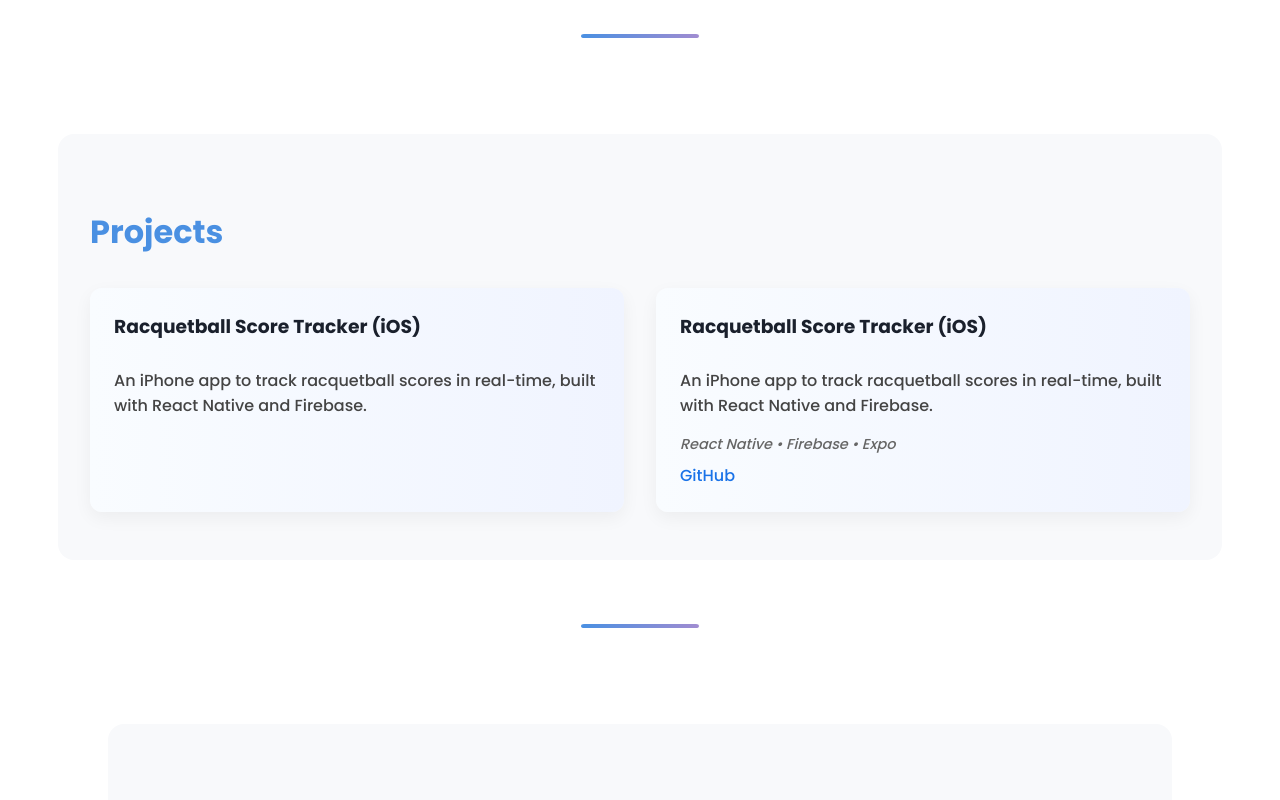
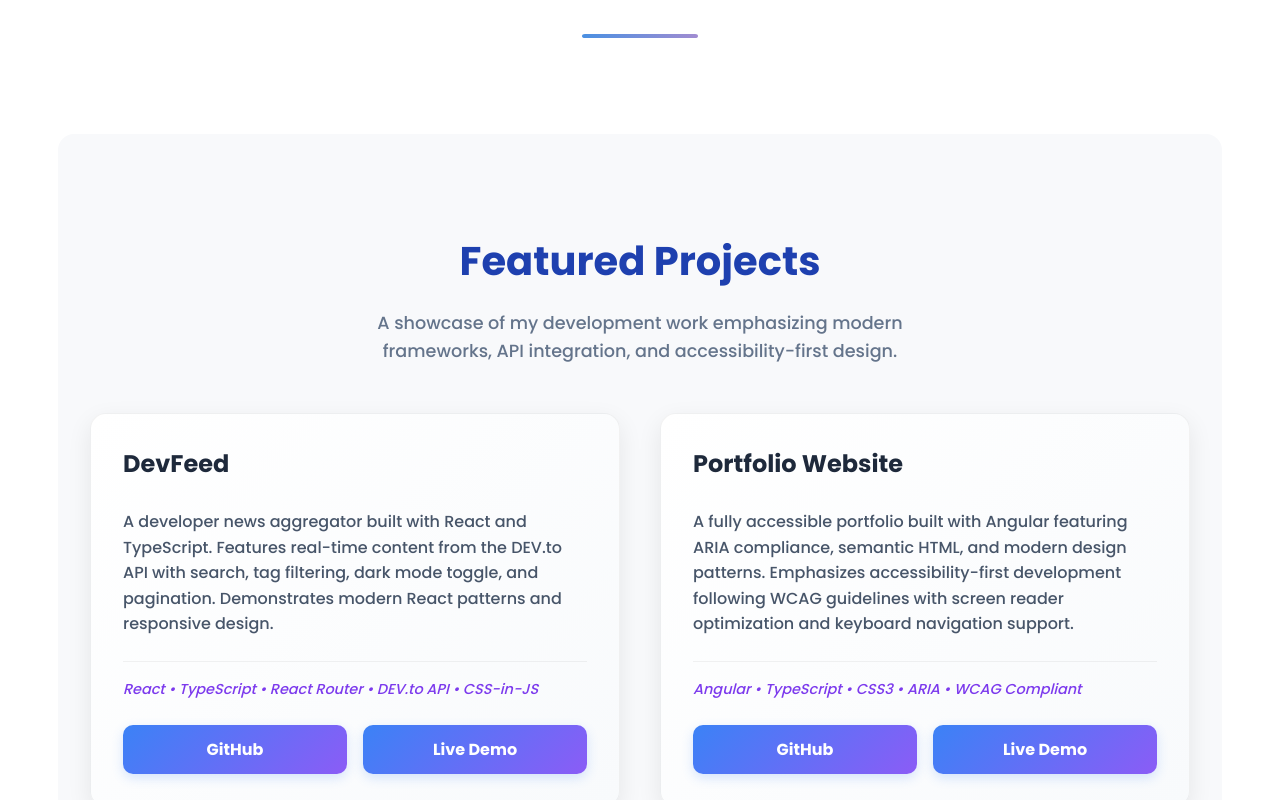
Before and after one commit to Msagi1/my-resume, an Angular app: page / in a window 1280 px wide. Shown: the part 1840-2640 px from the top of the page. Built offline with nearby package versions, Linux system fonts and the light colour scheme.

Commit message:
Added footer component and project description and aria fix

```diff
--- a/src/app/app.component.html
+++ b/src/app/app.component.html
@@ -1,2 +1,3 @@
 <app-header></app-header>
 <app-home></app-home>
+<app-footer></app-footer>
--- a/src/app/app.component.ts
+++ b/src/app/app.component.ts
@@ -1,10 +1,11 @@
 import { Component } from '@angular/core';
 import { HeaderComponent } from './components/header/header.component';
 import { HomeComponent } from './components/home/home.component';
+import { FooterComponent } from './components/footer/footer.component';
 
 @Component({
   selector: 'app-root',
-  imports: [ HeaderComponent, HomeComponent],
+  imports: [ HeaderComponent, HomeComponent, FooterComponent],
   templateUrl: './app.component.html',
   styleUrl: './app.component.css'
 })
--- /dev/null
+++ b/src/app/components/footer/footer.component.css
@@ -0,0 +1,66 @@
+.site-footer {
+    background: linear-gradient(135deg, #f8fafc, #f1f5f9);
+    border-top: 1px solid rgba(0, 0, 0, 0.08);
+    margin-top: 4rem;
+  }
+
+  .footer-container {
+    max-width: 1200px;
+    margin: 0 auto;
+    padding: 0 2rem;
+  }
+
+  .footer-content {
+    text-align: center;
+    padding: 3rem 0;
+  }
+
+  .copyright {
+    color: #475569;
+    font-size: 1rem;
+    margin: 0 0 0.75rem 0;
+    font-weight: 500;
+  }
+
+  .footer-tagline {
+    color: #64748b;
+    font-size: 0.9rem;
+    font-style: italic;
+    margin: 0;
+  }
+
+  @media (max-width: 768px) {
+    .footer-container {
+      padding: 0 1.5rem;
+    }
+
+    .footer-content {
+      padding: 2.5rem 0;
+    }
+
+    .copyright {
+      font-size: 0.9rem;
+    }
+
+    .footer-tagline {
+      font-size: 0.85rem;
+    }
+  }
+
+  @media (max-width: 480px) {
+    .footer-container {
+      padding: 0 1rem;
+    }
+
+    .footer-content {
+      padding: 2rem 0;
+    }
+
+    .copyright {
+      font-size: 0.8rem;
+    }
+
+    .footer-tagline {
+      font-size: 0.8rem;
+    }
+  }
--- /dev/null
+++ b/src/app/components/footer/footer.component.html
@@ -0,0 +1,12 @@
+<footer class="site-footer" role="contentinfo" aria-label="Site footer">
+  <div class="footer-container">
+    <div class="footer-content">
+      <p class="copyright">
+        © {{ currentYear }} Manjusha Sagi. Built with Angular & designed with ❤️
+      </p>
+      <p class="footer-tagline">
+        Frontend Engineer passionate about creating exceptional user experiences
+      </p>
+    </div>
+  </div>
+</footer>
--- /dev/null
+++ b/src/app/components/footer/footer.component.ts
@@ -0,0 +1,16 @@
+import { Component } from '@angular/core';
+
+@Component({
+  selector: 'app-footer',
+  standalone: true,
+  imports: [],
+  templateUrl: './footer.component.html',
+  styleUrls: ['./footer.component.css']
+})
+export class FooterComponent {
+
+  currentYear = new Date().getFullYear();
+
+  constructor() { }
+
+}
--- a/src/app/components/home/projects/projects.component.css
+++ b/src/app/components/home/projects/projects.component.css
@@ -1,66 +1,147 @@
 #projects {
   margin-top: 6rem;
-    padding-top: 2rem;
+  padding: 4rem 2rem;
   background-color: #f8f9fb;
   border-radius: 16px;
-    padding: 3rem 2rem;
 }
 
 .projects-section {
-    padding: 4rem 2rem;
   max-width: 1100px;
   margin: auto;
+}
 
 .section-title {
-        font-size: 2rem;
-        color: #4a90e2;
-        margin-bottom: 0.5rem;
+  font-size: 2.5rem;
+  color: #1e40af;
+  margin-bottom: 1rem;
+  text-align: center;
+  font-weight: 700;
 }
+
+.section-description {
+  text-align: center;
+  font-size: 1.1rem;
+  color: #64748b;
+  margin-bottom: 3rem;
+  max-width: 600px;
+  margin-left: auto;
+  margin-right: auto;
+  line-height: 1.6;
 }
 
 .projects-grid {
   display: grid;
-    grid-template-columns: repeat(auto-fit, minmax(280px, 1fr));
-    gap: 2rem;
+  grid-template-columns: repeat(auto-fit, minmax(350px, 1fr));
+  gap: 2.5rem;
   margin-top: 2rem;
 }
 
 .project-card {
-    background: linear-gradient(to right, #f9fcff, #f0f4ff);
-    padding: 1.5rem;
-    border-radius: 12px;
-    box-shadow: 0 6px 18px rgba(0,0,0,0.05);
-    transition: transform 0.2s;
+  background: linear-gradient(135deg, #ffffff, #f8fafc);
+  padding: 2rem;
+  border-radius: 16px;
+  box-shadow: 0 8px 24px rgba(0, 0, 0, 0.08);
+  transition: all 0.3s ease;
   display: flex;
   flex-direction: column;
+  border: 1px solid rgba(0, 0, 0, 0.05);
+  min-height: 320px;
+}
 
-    h3 {
+.project-card:hover {
+  transform: translateY(-8px);
+  box-shadow: 0 12px 36px rgba(0, 0, 0, 0.12);
+  border-color: rgba(30, 64, 175, 0.2);
+}
+
+.project-card h3 {
   margin-top: 0;
-      color: #1a202c;
+  margin-bottom: 1rem;
+  color: #1e293b;
+  font-size: 1.5rem;
+  font-weight: 700;
 }
-    p {
-        margin: 0.5rem 0;
-        color: #444;
+
+.project-card p {
+  margin: 0.75rem 0;
+  color: #475569;
+  line-height: 1.6;
+  flex-grow: 1;
 }
 
 .tech-stack {
   font-style: italic;
   font-size: 0.9rem;
-        color: #666;
+  color: #7c3aed !important;
+  font-weight: 500;
+  margin-bottom: 1.5rem !important;
+  padding-top: 1rem;
+  border-top: 1px solid rgba(0, 0, 0, 0.05);
+}
+
+.project-links {
+  display: flex;
+  gap: 1rem;
+  margin-top: auto;
 }
 
 .project-link {
-        margin-top: auto;
+  flex: 1;
+  text-align: center;
   text-decoration: none;
-        color: #1a73e8;
-        font-weight: 500;
+  color: white;
+  background: linear-gradient(135deg, #3b82f6, #8b5cf6);
+  padding: 0.75rem 1.5rem;
+  border-radius: 10px;
+  font-weight: 600;
+  transition: all 0.3s ease;
+  box-shadow: 0 4px 12px rgba(59, 130, 246, 0.2);
+}
 
-        &:hover {
-          text-decoration: underline;
+.project-link:hover {
+  transform: translateY(-2px);
+  box-shadow: 0 6px 20px rgba(59, 130, 246, 0.3);
+  background: linear-gradient(135deg, #2563eb, #7c3aed);
+  text-decoration: none;
+  color: white;
+}
+
+
+@media (max-width: 768px) {
+  #projects {
+    margin-top: 4rem;
+    padding: 3rem 1.5rem;
+  }
+
+  .section-title {
+    font-size: 2rem;
+  }
+
+  .projects-grid {
+    grid-template-columns: 1fr;
+    gap: 2rem;
+  }
+
+  .project-card {
+    padding: 1.5rem;
+  }
+
+  .project-links {
+    flex-direction: column;
+    gap: 0.75rem;
   }
 }
 
-      &:hover {
-        transform: translateY(-5px);
+@media (max-width: 480px) {
+  #projects {
+    padding: 2rem 1rem;
+  }
+
+  .section-title {
+    font-size: 1.8rem;
+  }
+
+  .project-card {
+    padding: 1.25rem;
   }
 }
--- a/src/app/components/home/projects/projects.component.html
+++ b/src/app/components/home/projects/projects.component.html
@@ -1,15 +1,58 @@
-<section id="projects" class="projects-section">
-    <h2 class="section-title">Projects</h2>
-    <div class="projects-grid">
-      <div class="project-card">
-        <h3>Racquetball Score Tracker (iOS)</h3>
-        <p>An iPhone app to track racquetball scores in real-time, built with React Native and Firebase.</p>
+<section id="projects" class="projects-section" aria-labelledby="projects-heading">
+  <h2 class="section-title" id="projects-heading">Featured Projects</h2>
+  <p class="section-description">
+    A showcase of my development work emphasizing modern frameworks, API integration, and accessibility-first design.
+  </p>
+
+  <div class="projects-grid" role="list" aria-label="Featured projects">
+
+    <!-- DevFeed Project -->
+    <article class="project-card" role="listitem">
+      <h3>DevFeed</h3>
+      <p>A developer news aggregator built with React and TypeScript. Features real-time content from the DEV.to API with search, tag filtering, dark mode toggle, and pagination. Demonstrates modern React patterns and responsive design.</p>
+      <p class="tech-stack" aria-label="Technologies used">React • TypeScript • React Router • DEV.to API • CSS-in-JS</p>
+
+      <div class="project-links" role="group" aria-label="Project links">
+        <a href="https://github.com/Msagi1/Devfeed"
+           target="_blank"
+           rel="noopener"
+           class="project-link"
+           aria-label="View DevFeed source code on GitHub (opens in new tab)">
+          GitHub
+        </a>
+        <a href="https://devfeedreact.netlify.app/"
+           target="_blank"
+           rel="noopener"
+           class="project-link"
+           aria-label="View DevFeed live demo (opens in new tab)">
+          Live Demo
+        </a>
       </div>
-      <div class="project-card">
-        <h3>Racquetball Score Tracker (iOS)</h3>
-        <p>An iPhone app to track racquetball scores in real-time, built with React Native and Firebase.</p>
-        <p class="tech-stack">React Native • Firebase • Expo</p>
-        <a href="https://github.com/yourusername/racquetball-tracker" target="_blank" class="project-link">GitHub</a>
+    </article>
+
+    <!-- Portfolio Project -->
+    <article class="project-card" role="listitem">
+      <h3>Portfolio Website</h3>
+      <p>A fully accessible portfolio built with Angular featuring ARIA compliance, semantic HTML, and modern design patterns. Emphasizes accessibility-first development following WCAG guidelines with screen reader optimization and keyboard navigation support.</p>
+      <p class="tech-stack" aria-label="Technologies used">Angular • TypeScript • CSS3 • ARIA • WCAG Compliant</p>
+
+      <div class="project-links" role="group" aria-label="Project links">
+        <a href="https://github.com/Msagi1/my-resume"
+           target="_blank"
+           rel="noopener"
+           class="project-link"
+           aria-label="View Portfolio source code on GitHub (opens in new tab)">
+          GitHub
+        </a>
+        <a href="https://manjusha-sagi.netlify.app"
+           target="_blank"
+           rel="noopener"
+           class="project-link"
+           aria-label="View Portfolio live demo (opens in new tab)">
+          Live Demo
+        </a>
       </div>
-    </div>
+    </article>
+
+  </div>
 </section>
```
Also changed, not shown: src/app/components/home/projects/projects.component.ts (+8 -5 lines). Lines whose indentation alone changed are shown as unchanged.
